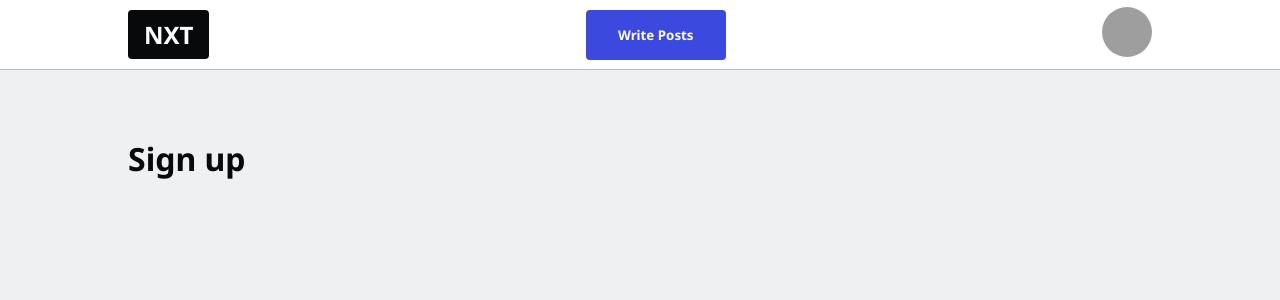
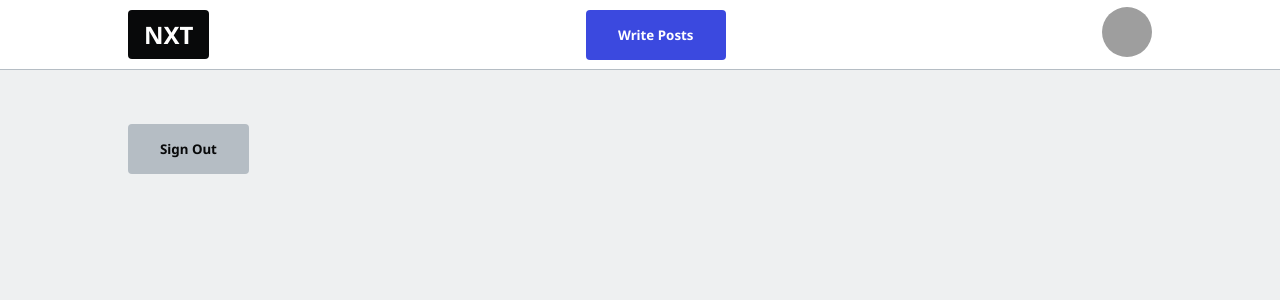
Before and after one commit to jovanimal/nextjs-firebase, a Next.js app: page /enter in a window 1280 px wide. Shown: the top 300 px of the page. Built offline with nearby package versions, Linux system fonts and the light colour scheme; grey boxes are pictures that could not be loaded.

Commit message:
Set up authentication using firebase

```diff
--- a/components/NavBar.tsx
+++ b/components/NavBar.tsx
@@ -1,21 +1,11 @@
 import Link from 'next/link';
-import { useRouter } from 'next/router';
 import { useContext } from 'react';
-// import { UserContext } from '@lib/context';
+import { UserContext } from '../lib/context';
 // import { auth } from '@lib/firebase';
 
 // Top navbar
 export default function Navbar() {
-  const user = true;
-  const username = true;
-  // const { user, username } = useContext(UserContext);
-
-  // const router = useRouter();
-
-  // const signOut =  () => {
-  //   auth.signOut();
-  //   router.reload();
-  // }
+  const { user, username } = useContext(UserContext);
 
   return (
     <nav className="navbar">
--- /dev/null
+++ b/lib/context.ts
@@ -0,0 +1,6 @@
+import { createContext } from 'react';
+
+export const UserContext = createContext({
+  user: null,
+  username: null,
+});
--- a/lib/firebase.ts
+++ b/lib/firebase.ts
@@ -19,4 +19,6 @@ if (!firebase.apps.length) {
 
 export const auth = firebase.auth();
 export const firestore = firebase.firestore();
+export const googleAuthProvider = new firebase.auth.GoogleAuthProvider();
+
 export const storage = firebase.storage();
--- a/pages/_app.tsx
+++ b/pages/_app.tsx
@@ -1,12 +1,16 @@
 import NavBar from '../components/NavBar';
+import { Toaster } from 'react-hot-toast';
+import { UserContext } from '../lib/context';
+
 import '../styles/globals.css';
 
 function MyApp({ Component, pageProps }) {
   return (
-    <>
+    <UserContext.Provider value={{ user: {}, username: 'jovan' }}>
       <NavBar />
       <Component {...pageProps} />
-    </>
+      <Toaster />
+    </UserContext.Provider>
   );
 }
 
--- a/pages/enter.tsx
+++ b/pages/enter.tsx
@@ -1,7 +1,48 @@
-export default function EnterPage({ }) {
+import { useContext } from 'react';
+import { UserContext } from '../lib/context';
+import { auth, googleAuthProvider } from '../lib/firebase';
+
+export default function EnterPage() {
+  const { user, username } = useContext(UserContext);
+
   return (
     <main>
-      <h1>Sign up</h1>
+      {user ? (
+        !username ? (
+          <UsernameForm />
+        ) : (
+          <SignOutButton />
+        )
+      ) : (
+        <SignInButton />
+      )}
     </main>
   );
-};
+}
+
+const SignInButton = () => {
+  const signInWithGoogle = async () => {
+    try {
+      await auth.signInWithPopup(googleAuthProvider);
+    } catch (error) {
+      console.log(error)
+    }
+  };
+
+  return (
+    <button className="btn-google" onClick={signInWithGoogle}>
+      <img src={'/google.png'} /> Sign in with Google
+    </button>
+  )
+}
+
+const SignOutButton = () => {
+  return (
+    <button onClick={() => auth.signOut()}>
+      Sign Out
+    </button>
+  )
+}
+
+const UsernameForm = () => {
+}
--- a/pages/index.tsx
+++ b/pages/index.tsx
@@ -3,11 +3,15 @@ import styles from '../styles/Home.module.css';
 import Link from 'next/link';
 
 import Loader from '../components/Loader';
+import toast from 'react-hot-toast';
 
 export default function Home() {
   return (
     <div className={styles.container}>
       <Loader show />
+      <button onClick={() => toast.success('Testing only')}>
+        Toast
+      </button>
     </div>
   );
 }
```
Also changed, not shown: public/google.png (added).
